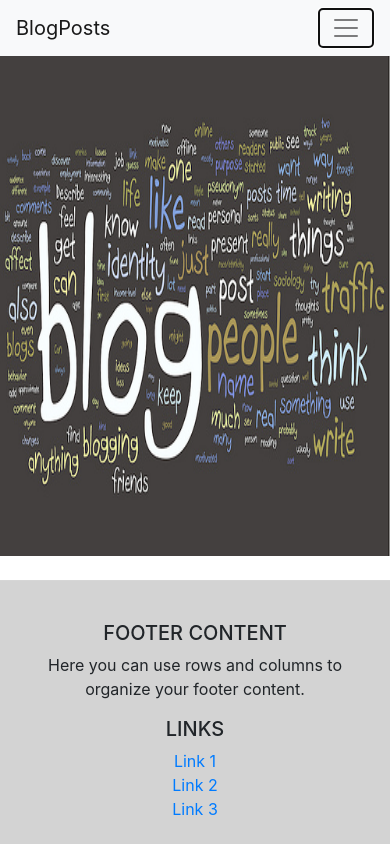
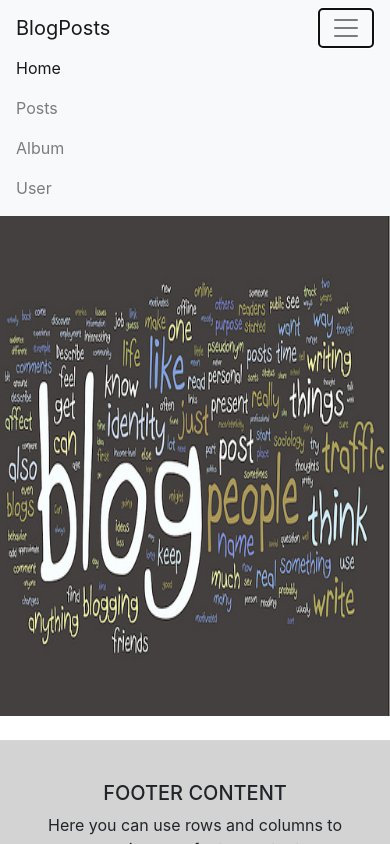
Before and after one commit to kaushik867/Angular_Training, an Angular app: page / in a window 390 px wide. Both pictures are taken after a click on the button "Toggle navigation". Shown: the top 844 px of the page. Built offline with nearby package versions, Linux system fonts and the light colour scheme; no server answers.

Commit message:
Fix toggele issue

```diff
--- a/src/app/app.module.ts
+++ b/src/app/app.module.ts
@@ -16,6 +16,8 @@ import { AlbumComponent } from './albums/album/album.component';
 import { UsersComponent } from './users/users.component';
 import { UserDetailsComponent } from './user-details/user-details.component';
 import { PostDetailsComponent } from './post-details/post-details.component';
+import { NgbModule } from '@ng-bootstrap/ng-bootstrap';
+
 
 
 @NgModule({
@@ -36,7 +38,8 @@ import { PostDetailsComponent } from './post-details/post-details.component';
   imports: [
     BrowserModule,
     AppRoutingModule,
-    HttpClientModule
+    HttpClientModule,
+    NgbModule
   ],
   providers: [],
   bootstrap: [AppComponent]
--- a/src/app/header/header.component.html
+++ b/src/app/header/header.component.html
@@ -1,9 +1,9 @@
 <nav class="navbar navbar-expand-lg navbar-light bg-light">
     <a class="navbar-brand" href="">BlogPosts</a>
-    <button class="navbar-toggler" type="button" data-toggle="collapse" data-target="#navbarNavAltMarkup" aria-controls="navbarNavAltMarkup" aria-expanded="false" aria-label="Toggle navigation">
+    <button class="navbar-toggler" type="button" (click)="isCollapsed = !isCollapsed" [attr.aria-expanded]="!isCollapsed" aria-controls="navbarNavAltMarkup" aria-label="Toggle navigation">
       <span class="navbar-toggler-icon"></span>
     </button>
-    <div class="collapse navbar-collapse" id="navbarNavAltMarkup">
+    <div class="collapse navbar-collapse" id="navbarNavAltMarkup" [ngbCollapse]="isCollapsed">
       <div class="navbar-nav">
         <a class="nav-item nav-link" [routerLink]="['']" routerLinkActive="active" [routerLinkActiveOptions]="{exact: true}">Home <span class="sr-only">(current)</span></a>
         <a class="nav-item nav-link" [routerLink]="['posts']" routerLinkActive="active" [routerLinkActiveOptions]="{exact: true}">Posts</a>
--- a/src/app/header/header.component.ts
+++ b/src/app/header/header.component.ts
@@ -6,7 +6,7 @@ import { Component, OnInit } from '@angular/core';
   styleUrls: ['./header.component.css']
 })
 export class HeaderComponent implements OnInit {
-
+public isCollapsed=true;
   constructor() { }
 
   ngOnInit(): void {
--- a/src/polyfills.ts
+++ b/src/polyfills.ts
@@ -1,3 +1,7 @@
+/***************************************************************************************************
+ * Load `$localize` onto the global scope - used if i18n tags appear in Angular templates.
+ */
+import '@angular/localize/init';
 /**
  * This file includes polyfills needed by Angular and is loaded before the app.
  * You can add your own extra polyfills to this file.
```
Also changed, not shown: package.json (+5 -2 lines), 1 other file (tests, documents, lock files or other folders).
